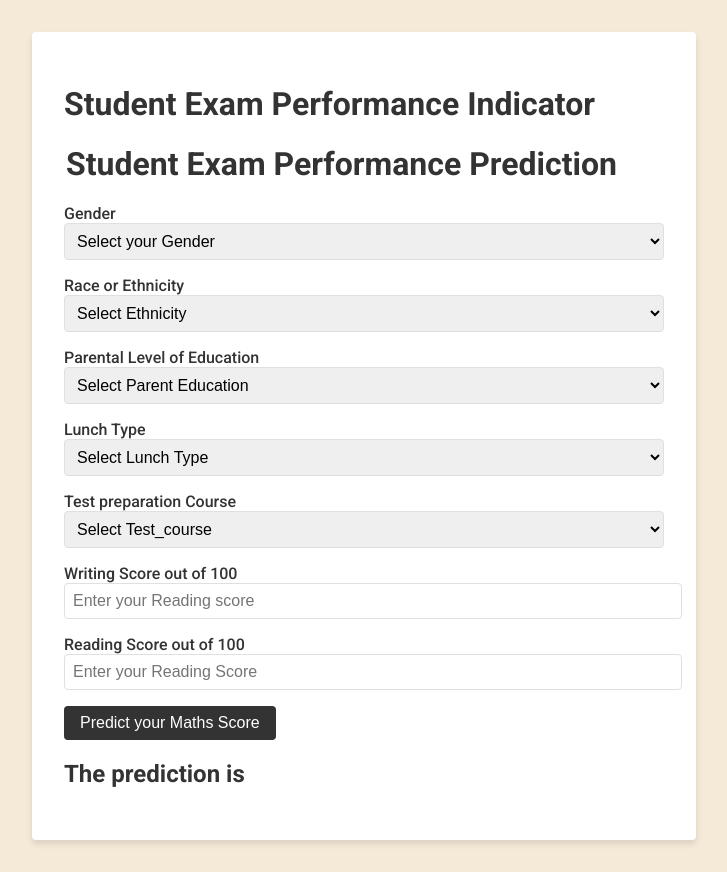
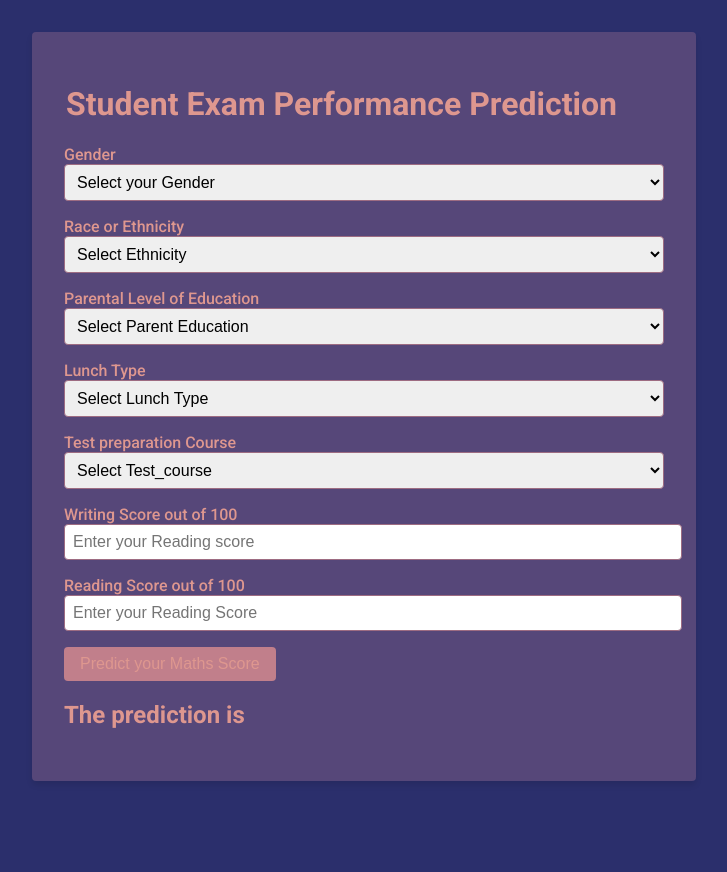
Before and after one commit to thoremi2011/end_to_end_ML_project, a Flask app: page /predictdata in a window 1280 px wide. Shown: the whole page, without its empty margins (276-1003 px from the left). After the commit the page ends 781 px from the top, so only its background shows below. Run offline with Flask 3, Linux system fonts and the light colour scheme.

Commit message:
Css try 2

```diff
--- a/static/styles.css
+++ b/static/styles.css
@@ -1,21 +1,21 @@
 body {
     font-family: "Roboto", sans-serif;
-    background-color: #F5E9D8; /* Beige */
-    color: #333333; /* Black */
+    background-color: #2B2F6C; /* Dark blue */
+    color: #DE978F; /* Light coral */
 }
 
 .login {
     max-width: 600px;
     margin: 2rem auto;
     padding: 2rem;
-    background-color: #FFFFFF; /* White */
+    background-color: #564779; /* Dark purple */
     box-shadow: 0 4px 6px rgba(0, 0, 0, 0.1);
     border-radius: 4px;
 }
 
 h1,
 h2 {
-    color: #333333; /* Black */
+    color: #DE978F; /* Light coral */
 }
 
 .form-label {
@@ -28,20 +28,20 @@ h2 {
     width: 100%;
     padding: 0.5rem;
     font-size: 1rem;
-    border: 1px solid #E0E0E0;
+    border: 1px solid #9D6C82; /* Dusty pink */
     border-radius: 4px;
     margin-bottom: 1rem;
 }
 
 .form-control:focus {
-    border-color: #333333; /* Black */
+    border-color: #C17F8B; /* Muted pink */
     outline: none;
 }
 
 .btn {
     display: inline-block;
-    background-color: #333333; /* Black */
-    color: #FFFFFF; /* White */
+    background-color: #C17F8B; /* Muted pink */
+    color: #DE978F; /* Light coral */
     padding: 0.5rem 1rem;
     font-size: 1rem;
     border: none;
@@ -50,9 +50,9 @@ h2 {
 }
 
 .btn:hover {
-    background-color: #4C4C4C;
+    background-color: #9D6C82; /* Dusty pink */
 }
 
 .btn:active {
-    background-color: #666666;
+    background-color: #564779; /* Dark purple */
 }
--- a/templates/home.html
+++ b/templates/home.html
@@ -13,7 +13,6 @@
 
 <body>
     <div class="login">
-        <h1>Student Exam Performance Indicator</h1>
 
         <form action="{{ url_for('predict_datapoint')}}" method="post">
             <h1>
```
